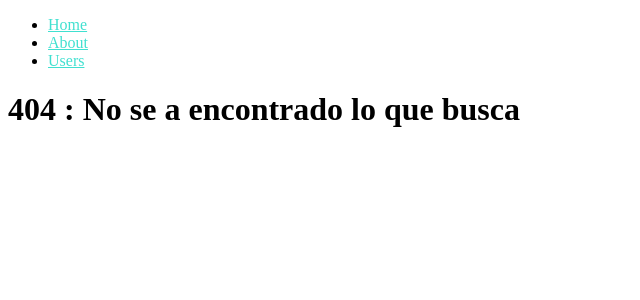
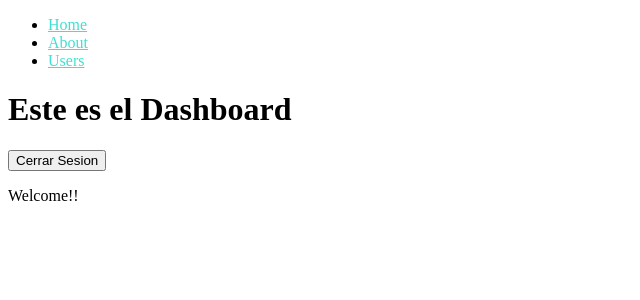
Before and after one commit to villaness327/react-router, a React (Create React App) app: page /dashboard/welcome in a window 1280 px wide. Before the commit this address had no page. Shown: the top 300 px of the page, without its empty margins (0-640 px from the left). Built offline with nearby package versions, Linux system fonts and the light colour scheme.

Commit message:
added useNavigate

```diff
--- a/src/App.js
+++ b/src/App.js
@@ -21,7 +21,7 @@ function App(){
                         <Route path="users/:idUser" element={<Userpage />} />{/*id se va a llamar con lo params*/}
                         <Route path="/users" element={ <Users />} />
                         <Route path="/usuarios" element={<Navigate to="/users"/>} /> {/*redirecciona*/}
-                        <Route path="/dashboard" element={ <Dashboards />} />
+                        <Route path="/dashboard/*" element={ <Dashboards />} />
                         <Route path="*" element={ <Notfound />} />
                   </Routes>
             </BrowserRouter>
--- a/src/Components/Dashboards/index.js
+++ b/src/Components/Dashboards/index.js
@@ -1,19 +1,23 @@
 import React from 'react';
-import {useNavigate} from 'react-router-dom';
+import {useNavigate,Route,Routes} from 'react-router-dom';
 
 function Dashboards(){
 
     const navigate=useNavigate();
 
-       const handleclick=()=>navigate("/");
+       const handleclick=()=>navigate("/");  //Redirecciona usando el hook navigate
 
        return(
            <div>
                     <h1>Este es el Dashboard</h1>
-
                     <button onClick={handleclick}>
                         Cerrar Sesion
                     </button>
+
+                    <Routes>
+                        <Route path='welcome' element={<p>Welcome!!</p>} />
+                    </Routes>
+
            </div>
        );
 }
```
